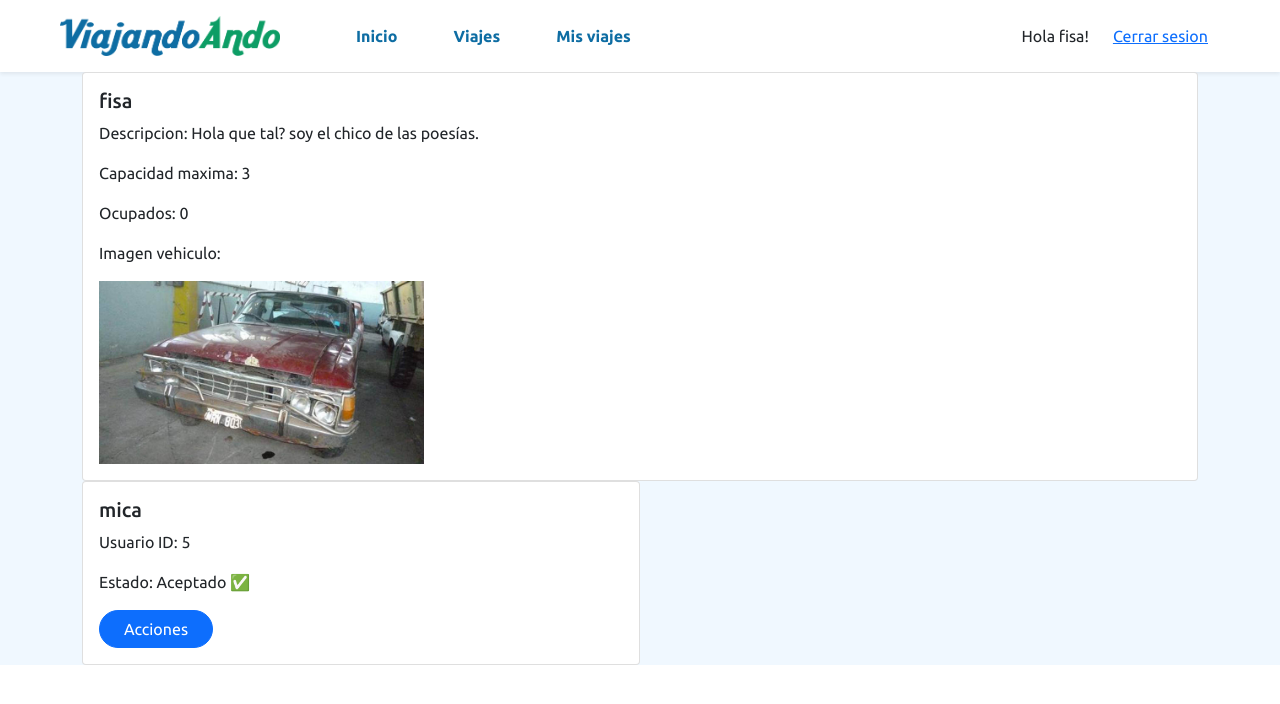
After one commit to SantiagoMerlo1337/viajando-ando, a Django app: page /viajes/misviajes/4 in a window 1280 px wide. The commit adds this page. Shown: the top 704 px of the page. Run offline with Django 4.2, Linux system fonts and the light colour scheme; a user stored in the database is signed in; data comes from the database, SQL or seed files in the repository; both versions use the stored data as it was after the commit.

Commit message:
solicitudes

```diff
--- a/viajandoando/viajandoando/urls.py
+++ b/viajandoando/viajandoando/urls.py
@@ -33,6 +33,8 @@ urlpatterns = [
     path("activate/<uidb64>/<token>", user_views.activate, name="activate"),
     path("viajes/", viajes_views.viajes, name="viajes"),
     path("viajes/misviajes", viajes_views.mis_viajes, name="mis viajes"),
+    path("viajes/misviajes/<int:id>", viajes_views.mis_viajes_detalle, name="mis_viajes_detalle"),
+    path("viajes/misviajes/<int:id>/<int:id2>", viajes_views.mis_viajes_detalle_user, name="mis_viajes_detalle_user"),
     path("viajes/crear/", viajes_views.crear_viaje, name="crear viaje"),
     path('api/viajes/<int:id>', viajes_views.obtener_viaje, name="obtener viaje"),
     path('api/viajes', viajes_views.obtener_viajes, name="obtener viajes")
--- a/viajandoando/viajes/forms.py
+++ b/viajandoando/viajes/forms.py
@@ -29,3 +29,6 @@ class CrearViajeFormulario(forms.ModelForm):
 class CrearUsuarioPeticionFormulario(forms.Form):
 	user = forms.IntegerField()
 	viaje = forms.IntegerField()
+
+class EditarUsuarioPeticionFormulario(forms.Form):
+	esta_aceptado = forms.BooleanField()
--- a/viajandoando/viajes/models.py
+++ b/viajandoando/viajes/models.py
@@ -1,5 +1,5 @@
 from django.db import models
-from users.models import User
+from users.models import Conductor, User
 
 # Create your models here.
 
@@ -16,7 +16,7 @@ class Ciudad(models.Model):
         return string
 
 class Viaje(models.Model):
-    conductor = models.ForeignKey(User,on_delete=models.CASCADE, related_name='conductor_set')
+    conductor = models.ForeignKey(Conductor,on_delete=models.CASCADE, related_name='conductor_set')
     datetime = models.DateTimeField(blank=True, null=True, default=None)
 
     fecha = models.DateField(blank=True, null=True, default=None)
--- /dev/null
+++ b/viajandoando/viajes/templates/viajes/mis_viajes_detalle.html
@@ -0,0 +1,40 @@
+{% extends 'base.html' %}
+
+{% block content_info %}
+<div class="container">
+    <div class="card w-100">
+        <div class="card-body">
+          <h5 class="card-title">{{viaje.conductor}}</h5>
+          <p class="card-text">Descripcion: {{viaje.descripcion}}</p>
+          <p class="card-text">Capacidad maxima: {{viaje.capacidad}}</p>
+          <p class="card-text">Ocupados: {{viaje.ocupados}}</p>
+          <p class="card-text">Imagen vehiculo: </p>
+          <img src="/media/{{viaje.imagen_vehiculo}}" style="width: 30%;" alt="Auto">
+        </div>
+      </div>
+
+    {% for usuario in lista_usuario_peticion %}
+    <div class="card w-50">
+        <div class="card-body">
+          <h5 class="card-title">{{usuario.user.username}}</h5>
+          <p class="card-text">Usuario ID: {{usuario.user.id}}</p>
+          <p class="card-text">Estado:
+                  {% if usuario.esta_aceptado == None %}
+                    Pendiente ⏲
+                    {% elif usuario.esta_aceptado == True %}
+                      Aceptado ✅
+                    {% else %}
+                      Rechazado ❌
+                  {% endif %}
+          </p>
+          <a class="btn btn-primary text-center px-4 rounded-pill" href="{{viaje.id}}/{{usuario.user.id}}">Acciones</a>
+        </div>
+    </div>
+
+    {% endfor %}
+
+</div>
+
+
+
+{% endblock %}
--- a/viajandoando/viajes/templates/viajes/viajes.html
+++ b/viajandoando/viajes/templates/viajes/viajes.html
@@ -55,7 +55,7 @@
             </div>
             <div class="modal-footer">
               <button type="button" class="btn btn-secondary" data-bs-dismiss="modal">Cerrar</button>
-              <button type="button" class="btn btn-primary">Contactar</button>
+              <a class="btn btn-primary" href="https://wa.me/+54{{viaje.conductor.celular}}">Contactar</a>
 
               <form method="POST" action="">
                 {% csrf_token %}
--- a/viajandoando/viajes/views.py
+++ b/viajandoando/viajes/views.py
@@ -32,7 +32,6 @@ def viajes(request):
 		if form.is_valid():
 			cd = form.cleaned_data
 			viaje = Viaje.objects.get(pk=cd['viaje'])
-			print(viaje)
 			pc = UsuarioPeticion(
                 viaje = viaje,
                 user = request.user
@@ -53,7 +52,8 @@ def crear_viaje(request):
 	if form.is_valid() and form.cleaned_data['fecha'] >= date.today() and form.cleaned_data['ciudad_origen'] != form.cleaned_data['ciudad_destino'] and prueba == True:
 		viaje = form.save(commit=False)
 		viaje.datetime = datetime.combine(viaje.fecha, viaje.hora)
-		viaje.conductor = request.user
+		conductor = Conductor.objects.get(user_id=request.user.id)
+		viaje.conductor = conductor
 		form.save()
 		return HttpResponseRedirect("/viajes/")
 	else:
@@ -63,28 +63,36 @@ def crear_viaje(request):
 @login_required
 def mis_viajes(request):
 	if request.method == "GET":
-		# Como retorno personas??
-		viajes_creados = Viaje.objects.filter(conductor_id=request.user)
+		conductor = Conductor.objects.get(user_id=request.user.id)
+		viajes_creados = Viaje.objects.filter(conductor_id=conductor)
 		viajes_solicitados = UsuarioPeticion.objects.filter(user_id=request.user)
+	return render(request, "viajes/mis_viajes.html", {'viajes_solicitados': viajes_solicitados, 'viajes_creados': viajes_creados})
 
+@login_required
+def mis_viajes_detalle(request, id):
+	if request.method == "GET":
+		viaje = Viaje.objects.get(id=id)
+		lista_usuario_peticion = UsuarioPeticion.objects.filter(viaje_id=id)
+		print(lista_usuario_peticion)
 
+	return render(request, "viajes/mis_viajes_detalle.html", {'viaje': viaje, 'lista_usuario_peticion': lista_usuario_peticion})
 
-	# else:
-	# 	form = CrearUsuarioPeticionFormulario(request.POST, request.FILES)
-	# 	if form.is_valid():
-	# 		cd = form.cleaned_data
-	# 		viaje = Viaje.objects.get(pk=cd['viaje'])
-	# 		print(viaje)
-	# 		pc = UsuarioPeticion(
-    #             viaje = viaje,
-    #             user = request.user
-    #         )
-	# 		if UsuarioPeticion.objects.filter(user=request.user, viaje=viaje).count() == 0:
-	# 			pc.save()
-	# 		else:
-	# 			messages.error(request, 'Ya solicitaste unirte a este viaje.')
-	# 		return HttpResponseRedirect("/viajes")
-	return render(request, "viajes/mis_viajes.html", {'viajes_solicitados': viajes_solicitados, 'viajes_creados': viajes_creados})
+def mis_viajes_detalle_user(request, id, id2):
+	usuario = UsuarioPeticion.objects.get(user_id=id2)
+	if request.method == "GET":
+		usuario = UsuarioPeticion.objects.get(user_id=id2)
+	else:
+		form = EditarUsuarioPeticionFormulario(request.POST, request.FILES)
+		if form.is_valid():
+			cd = form.cleaned_data
+			print(cd)
+			print('ENTRO')
+			usuario.__dict__.update(esta_aceptado=cd['esta_aceptado'])
+			usuario.save()
+		return HttpResponseRedirect("/viajes/misviajes/" + str(id))
+
+	return render(request, "viajes/mis_viajes_detalle_user.html", {'usuario': usuario})
+
 
 
 # API
```
Also changed, not shown: viajandoando/viajes/templates/viajes/mis_viajes.html (+2 -27 lines), viajandoando/viajes/templates/viajes/mis_viajes_detalle_user.html (added, +28 -0 lines), viajandoando/db.sqlite3, viajandoando/media/images/87390.png (added), viajandoando/media/images/Captura_ZXAQrlI.PNG (added), viajandoando/media/images/a.PNG (added), viajandoando/media/images/audi.jpg (added), viajandoando/media/images/falcon.jpg (added), viajandoando/media/images/falcon_H3UGiL2.jpg (added), viajandoando/media/images/falcon_I9FaQDY.jpg (added), viajandoando/media/images/falcon_mdAtcxG.jpg (added), viajandoando/viajes/migrations/0004_alter_viaje_conductor.py (added).
